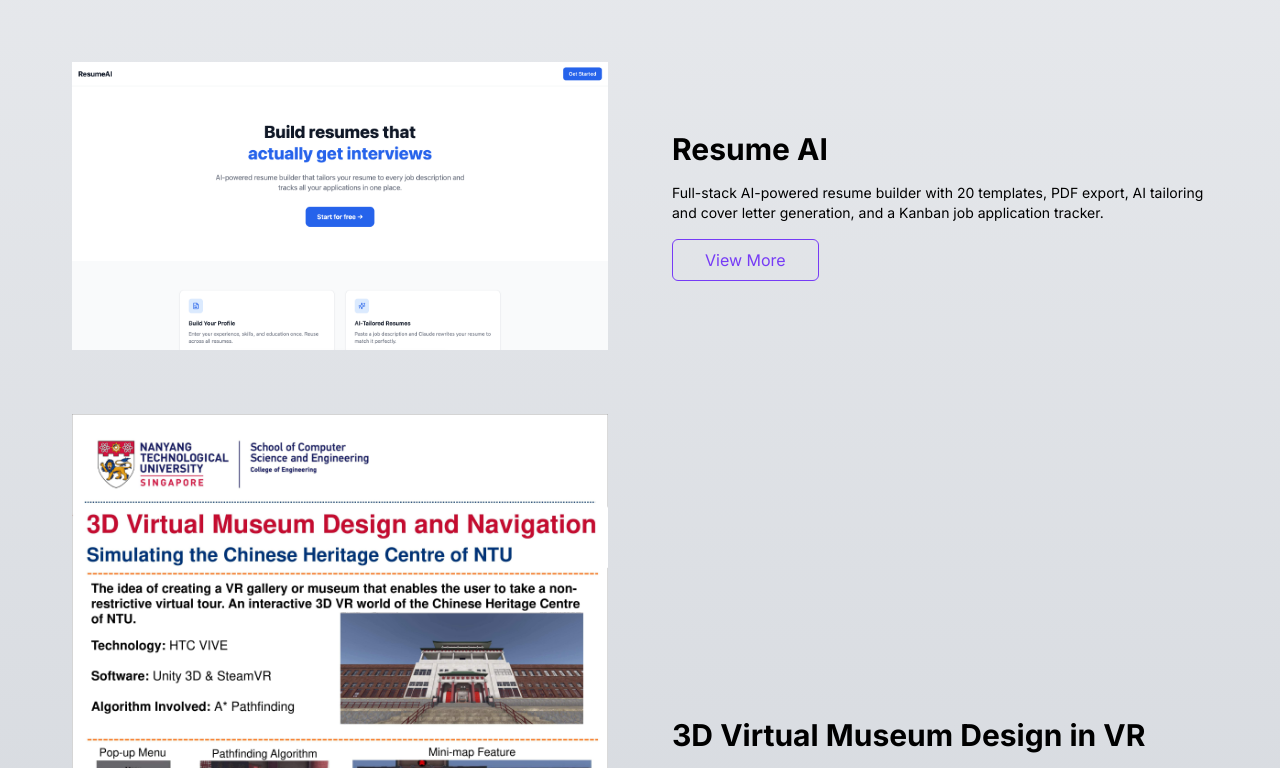
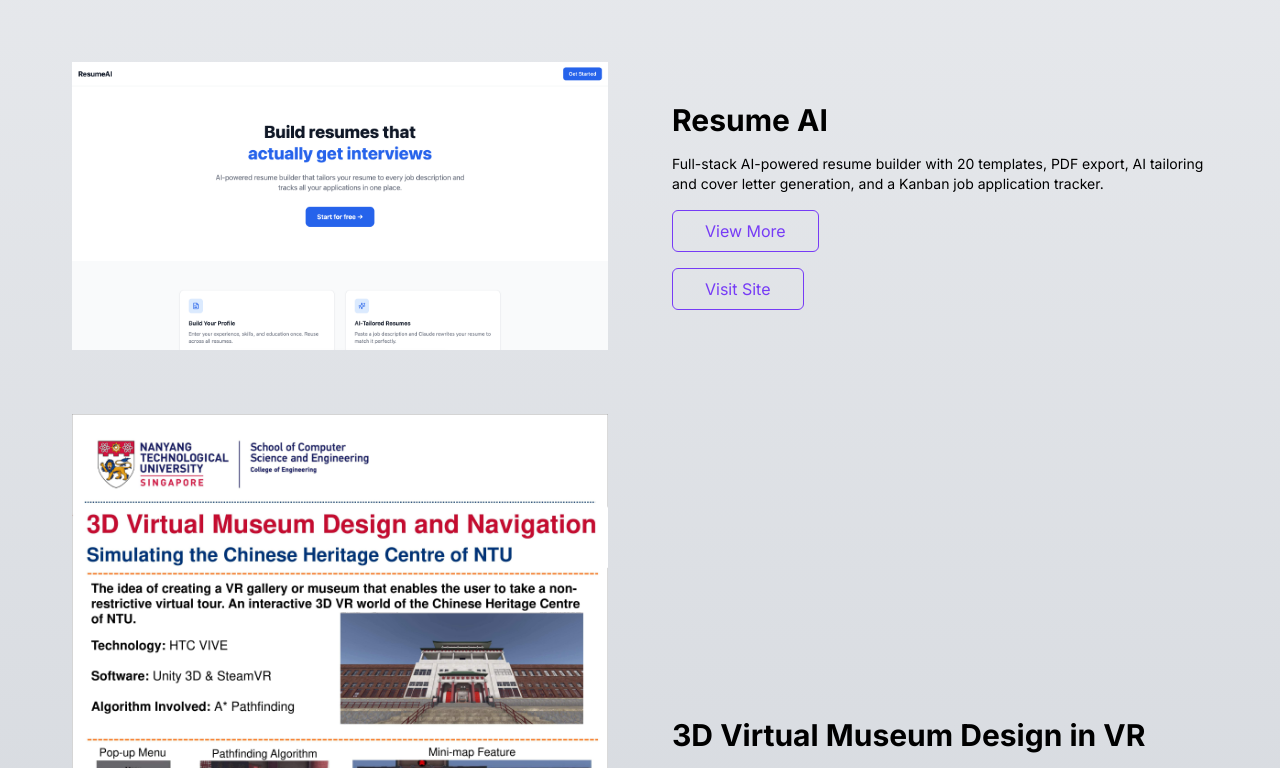
Before and after one commit to wong-johnathan/portfolio, a Next.js app: page / in a window 1280 px wide. Shown: the part 3927-4695 px from the top of the page. Built offline with nearby package versions, Linux system fonts and the light colour scheme.

Commit message:
Add visit site to portfolio website

```diff
--- a/src/components/Projects.tsx
+++ b/src/components/Projects.tsx
@@ -45,6 +45,13 @@
                   View More
                 </button>
               </Link>
+              {project.url && (
+                  <a href={project.url} target='_blank' rel='noopener noreferrer'>
+                    <button className='px-8 py-2 border text-[#763bf6] border-[#763bf6] hover:text-white hover:bg-[#763bf6] dark:text-white dark:border dark:hover:border-[#763bf6] dark:border-white rounded-md transition-all duration-300'>
+                      Visit Site
+                    </button>
+                  </a>
+                )}
             </div>
           </React.Fragment>
         ))}
```
